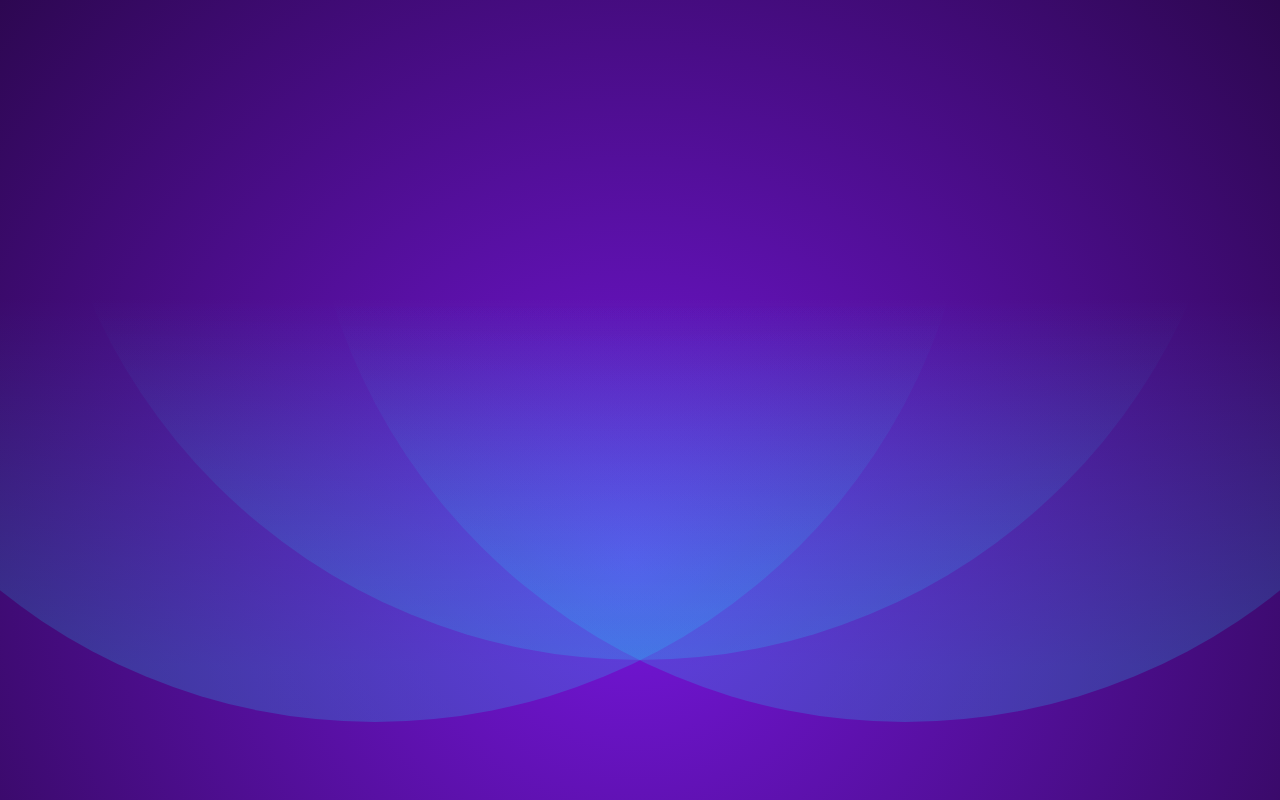
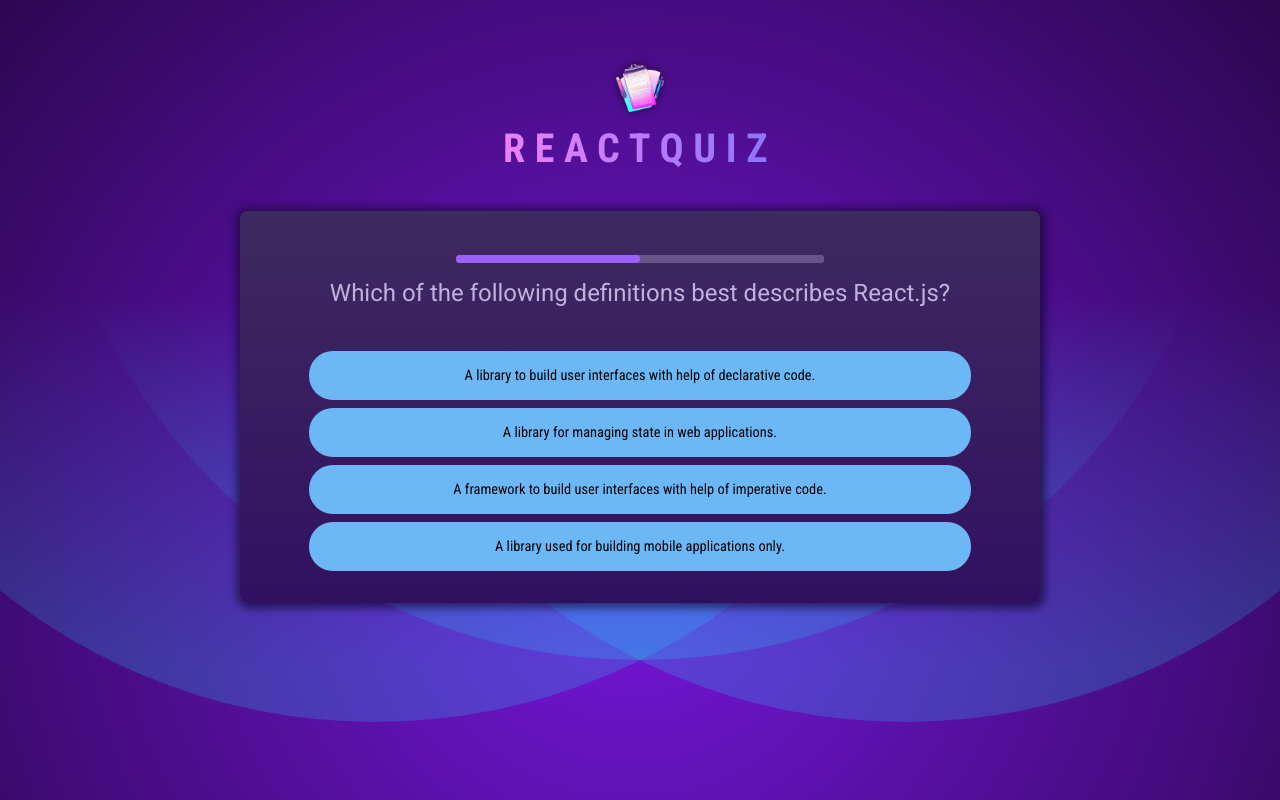
Before and after one commit to aufasyaihan/quizz-app, a React (Vite) app: page / in a window 1280 px wide. Built offline with nearby package versions, Linux system fonts and the light colour scheme.

Commit message:
added Quiz component and its state

```diff
--- a/index.html
+++ b/index.html
@@ -7,6 +7,10 @@
     <title>ReactQuiz</title>
   </head>
   <body>
+    <header>
+      <img src="/quiz-logo.png" alt="quiz">
+      <h1>reactquiz</h1>
+    </header>
     <div id="root"></div>
     <script type="module" src="/src/main.jsx"></script>
   </body>
--- a/src/App.jsx
+++ b/src/App.jsx
@@ -1,3 +1,11 @@
-function App() {}
+import Quiz from "./components/Quiz";
+
+function App() {
+    return (
+        <>
+            <Quiz />
+        </>
+    )
+}
 
 export default App;
--- /dev/null
+++ b/src/components/Quiz.jsx
@@ -0,0 +1,32 @@
+import { useState } from "react";
+import questions from "../questions";
+
+export default function Quiz() {
+  const [userAnswers, setUserAnswers] = useState([]);
+
+  const currQuestion = userAnswers.length;
+
+  function handleSelectAnswer(selectedAnswer){
+    setUserAnswers(prevUserAnswers => {
+        return [...prevUserAnswers, selectedAnswer]
+    })
+    console.log(userAnswers);
+  }
+  return (
+    <section id="quiz">
+      <div id="question">
+        <progress value={50} max={100} />
+        <h2>{questions[currQuestion].text}</h2>
+      </div>
+      <ul id="answers">
+        {questions[currQuestion].answers.map((answer, index) => {
+          return (
+            <li className="answer" key={index}>
+              <button onClick={() => handleSelectAnswer(answer)}>{answer}</button>
+            </li>
+          );
+        })}
+      </ul>
+    </section>
+  );
+}
```
